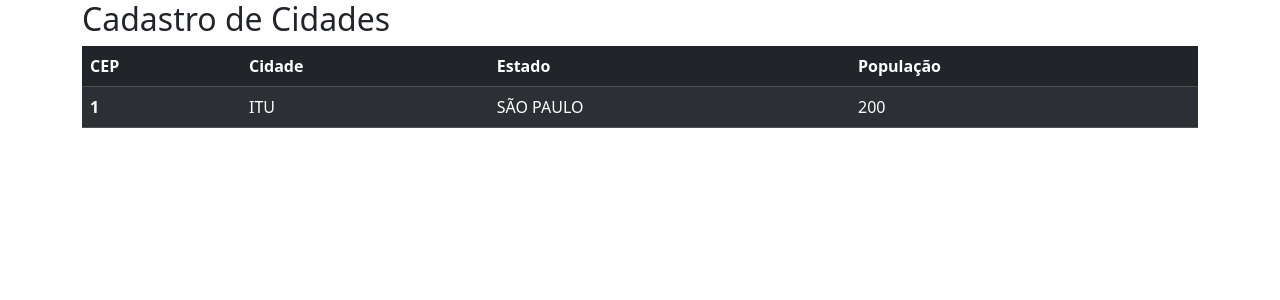
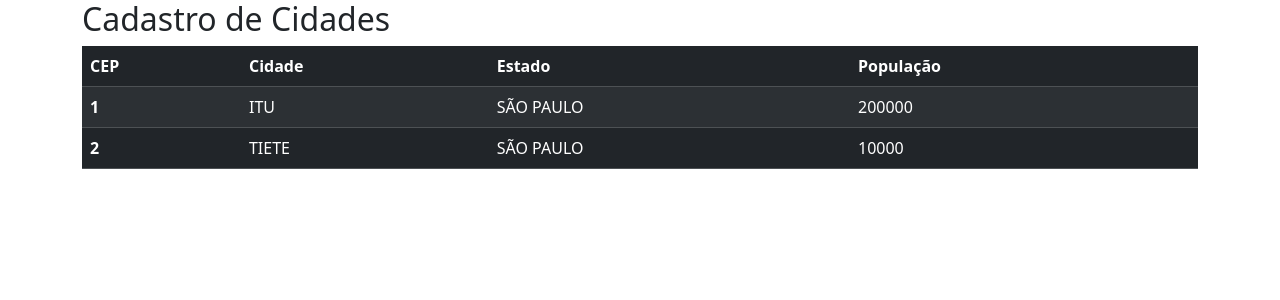
Before and after one commit to pamelacandiani/cadastro-de-cidades, an Angular app: page / in a window 1280 px wide. Shown: the top 300 px of the page. Built offline with nearby package versions, Linux system fonts and the light colour scheme; data requests are answered from the project's data file.

Commit message:
Adicionando dados ao jsonserver e vinculando-os cidade.component.ts

```diff
--- a/db.json
+++ b/db.json
@@ -1,3 +1,17 @@
 {
+    "cidades": [
+        {
+            "CEP": 1,
+            "Cidade": "ITU",
+            "Estado": "SÃO PAULO",
+            "Populacao": 200000
+        },
+        {
+            "CEP": 2,
+            "Cidade": "TIETE",
+            "Estado": "SÃO PAULO",
+            "Populacao": 10000
+        }
+    ]
 
 }
--- a/src/app/cidade.service.ts
+++ b/src/app/cidade.service.ts
@@ -1,9 +1,18 @@
+import { HttpClient } from '@angular/common/http';
 import { Injectable } from '@angular/core';
+import { Observable } from 'rxjs';
+import { Cidade } from '../cidade';
 
 @Injectable({
   providedIn: 'root'
 })
 export class CidadeService {
 
-  constructor(private service: CidadeService) { }
+  constructor(private http:HttpClient) { }
+
+  getCidades(): Observable<Cidade []>{
+    return this.http.get<Cidade []>('http://localhost:3000/cidades')
+  }
+
+
 }
--- a/src/app/cidade/cidade.component.ts
+++ b/src/app/cidade/cidade.component.ts
@@ -1,5 +1,6 @@
 import { Component, OnInit } from '@angular/core';
 import { Cidade } from '../../cidade';
+import { CidadeService } from '../cidade.service';
 
 @Component({
   selector: 'app-cidade',
@@ -8,19 +9,18 @@ import { Cidade } from '../../cidade';
 })
 export class CidadeComponent implements OnInit{
 
-  cidade: Cidade[] = [
-    {
-        "CEP": 1,
-        "Cidade": "ITU",
-        "Estado": "SÃO PAULO",
-        "Populacao": 200.000
-    },
-  ]
+  cidade: Cidade[] = [];
 
-
+  constructor(private servise: CidadeService){}
 
   ngOnInit(): void {
+  this.loadCidades();
+  }
 
+  loadCidades(){
+    this.servise.getCidades().subscribe({
+      next: data => this.cidade = data
+    })
   }
 
 }
```
